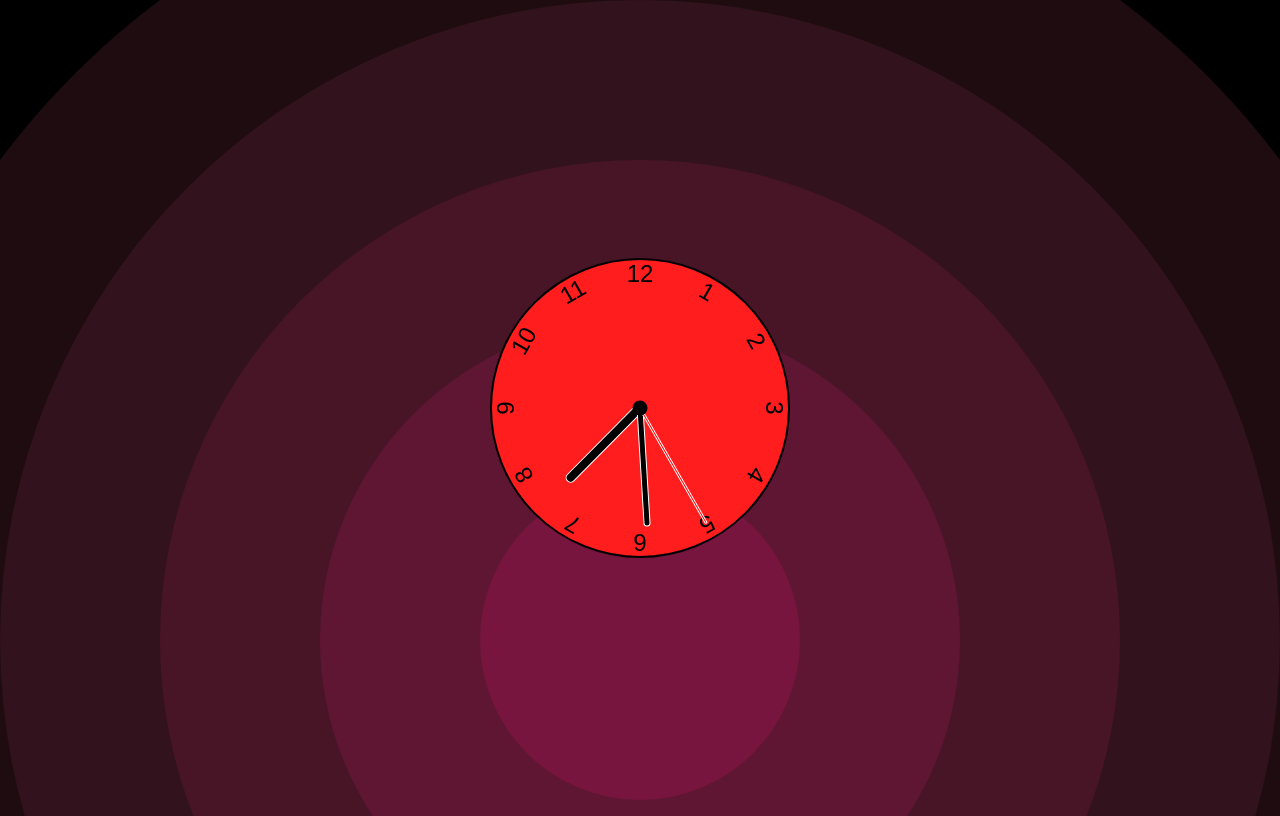
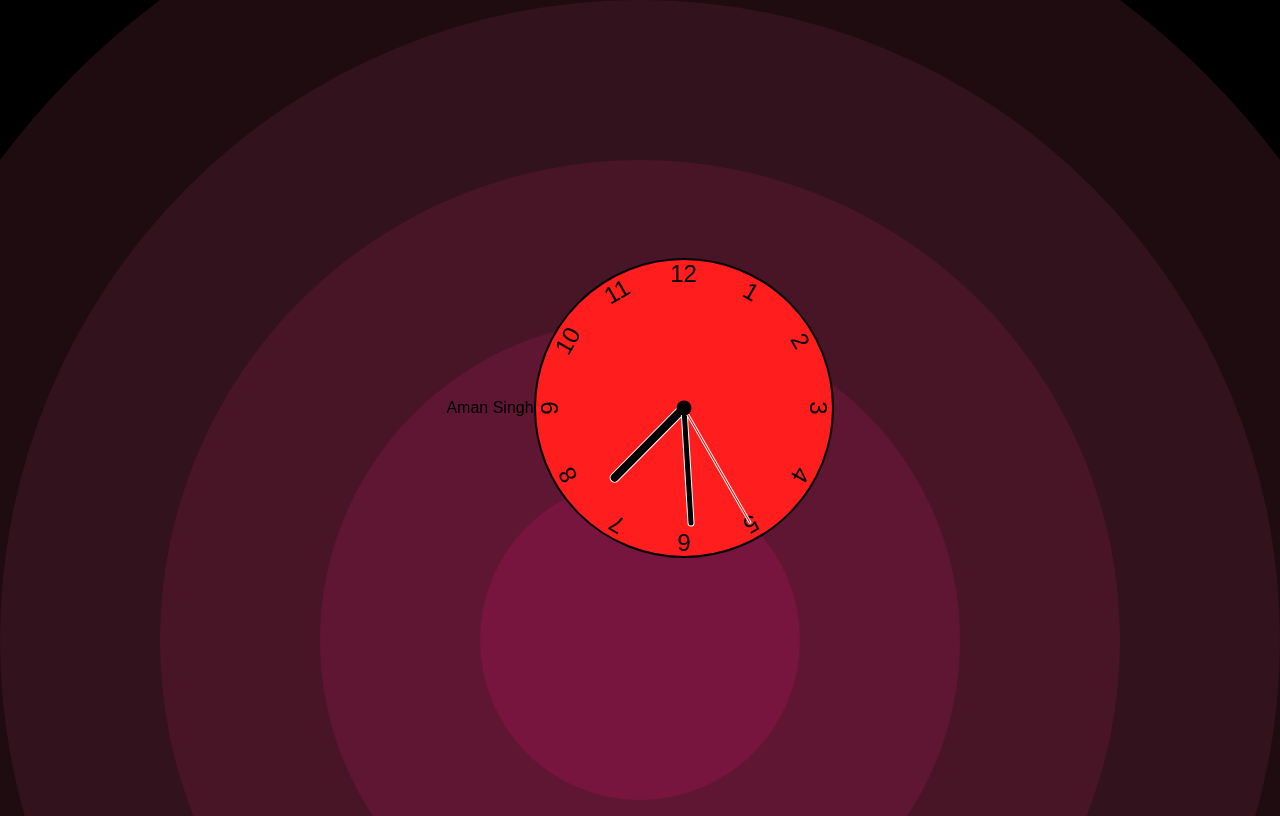
Before and after one commit to eppisai/JS_Clock-using-webdev-simplified-, a plain HTML site: page index.html in a window 1280 px wide. Drawn offline with Linux system fonts and the light colour scheme.

Commit message:
Update index.html

```diff
--- a/index.html
+++ b/index.html
@@ -6,6 +6,7 @@
   <title>Clock as a Mini-Project</title>
 </head>
 <body>
+  <p>Aman Singh</p>
   <div class="clock">
     <div class="hand hour" data-hour-hand></div>
     <div class="hand minute" data-minute-hand></div>
```
